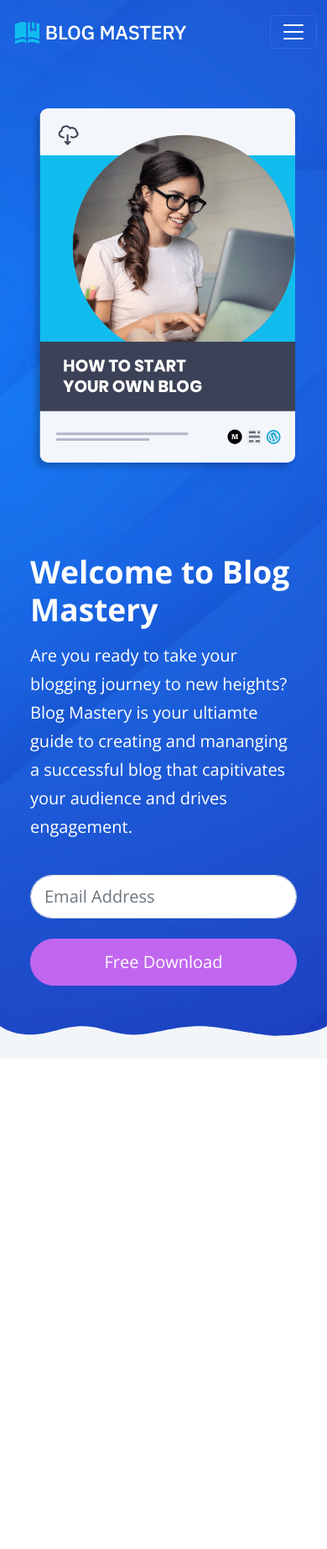
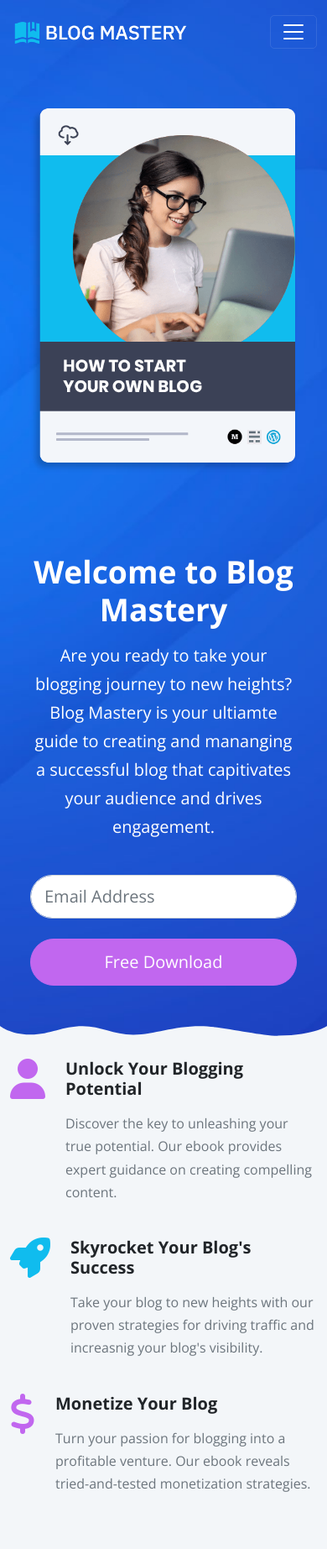
Before and after one commit to pjang91/ebook-website, a website: page index.html in a window 390 px wide. Shown: the whole page at 84% size. Before the commit the page ends 1261 px from the top, so only its background shows below. Drawn offline with nearby package versions, Linux system fonts and the light colour scheme; files that its build step writes are made by us from their sources.

Commit message:
complete icon and navbar scroll effect

```diff
--- a/index.html
+++ b/index.html
@@ -116,6 +116,44 @@
       </svg>
     </header>
 
+    <!-- Icons -->
+    <section class="icons bg-light pb-5">
+      <div class="container-xl">
+        <div class="row hstack g-4">
+          <div class="col-md-4 d-flex gap-4">
+            <i class="fas fa-user fa-3x text-primary"></i>
+            <div>
+              <h5 class="fw-bold">Unlock Your Blogging Potential</h5>
+              <p class="text-muted">
+                Discover the key to unleashing your true potential. Our ebook
+                provides expert guidance on creating compelling content.
+              </p>
+            </div>
+          </div>
+          <div class="col-md-4 d-flex gap-4">
+            <i class="fas fa-rocket fa-3x text-secondary"></i>
+            <div>
+              <h5 class="fw-bold">Skyrocket Your Blog's Success</h5>
+              <p class="text-muted">
+                Take your blog to new heights with our proven strategies for
+                driving traffic and increasnig your blog's visibility.
+              </p>
+            </div>
+          </div>
+          <div class="col-md-4 d-flex gap-4">
+            <i class="fas fa-dollar fa-3x text-primary"></i>
+            <div>
+              <h5 class="fw-bold">Monetize Your Blog</h5>
+              <p class="text-muted">
+                Turn your passion for blogging into a profitable venture. Our
+                ebook reveals tried-and-tested monetization strategies.
+              </p>
+            </div>
+          </div>
+        </div>
+      </div>
+    </section>
+
     <script src="js/bootstrap.bundle.min.js"></script>
     <script src="js/script.js"></script>
   </body>
--- a/js/script.js
+++ b/js/script.js
@@ -1 +1,15 @@
-// Add custom JavaScript here
+function userScroll() {
+  const navbar = document.querySelector(".navbar");
+
+  window.addEventListener("scroll", () => {
+    if (window.scrollY > 50) {
+      navbar.classList.add("bg-dark");
+      navbar.classList.add("navbar-sticky");
+    } else {
+      navbar.classList.remove("bg-dark");
+      navbar.classList.remove("navbar-sticky");
+    }
+  });
+}
+
+document.addEventListener("DOMContentLoaded", userScroll);
--- a/scss/styles.scss
+++ b/scss/styles.scss
@@ -1,8 +1,28 @@
 .navbar .btn-outline-light:hover {
   color: var(--bs-dark);
+}
+
+.navbar {
+  transition: all 0.5s ease-in-out;
+}
+
+.navbar-sticky {
+  opacity: 0.9;
+  box-shadow: 0 0 10px rgba(0, 0, 0, 0.5);
 }
 
 .header {
   background: url(../images/header-background.jpg) center center no-repeat;
   background-size: cover;
 }
+
+@media (max-width: 1000px) {
+  .hero .image-container {
+    display: flex;
+    justify-content: center;
+  }
+
+  .hero .text-container {
+    text-align: center;
+  }
+}
```
